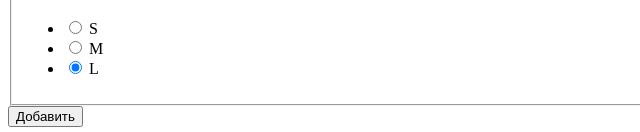
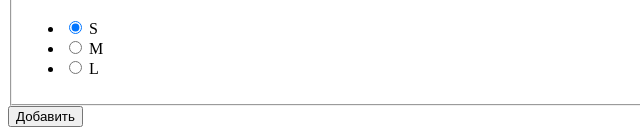
Before and after one commit to htmlacademy-adaptive/1888983-mishka-1, a website: page source/index.html in a window 1280 px wide. Shown: the part 1636-1768 px from the top of the page, 0-640 px from the left. Drawn offline with Linux system fonts and the light colour scheme.

Commit message:
Убирает лишний Checked

```diff
--- a/source/index.html
+++ b/source/index.html
@@ -165,7 +165,7 @@
               </li>
               <li class="modal-filter__item">
                 <label class="modal-filter__control">
-                  <input class="visually-hidden modal-filter__control-input" type="radio" name="size" value="large" checked>
+                  <input class="visually-hidden modal-filter__control-input" type="radio" name="size" value="large">
                   <span class="modal-filter__mark">L</span>
                 </label>
               </li>
```
